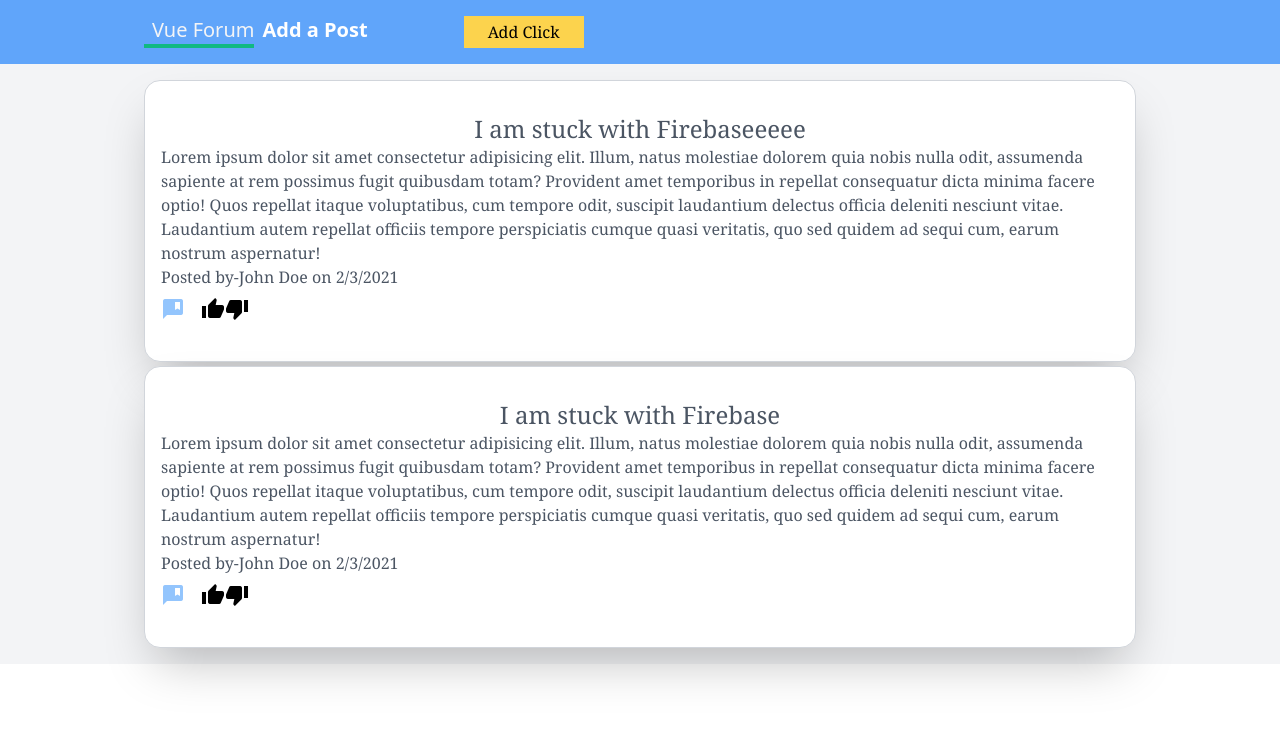
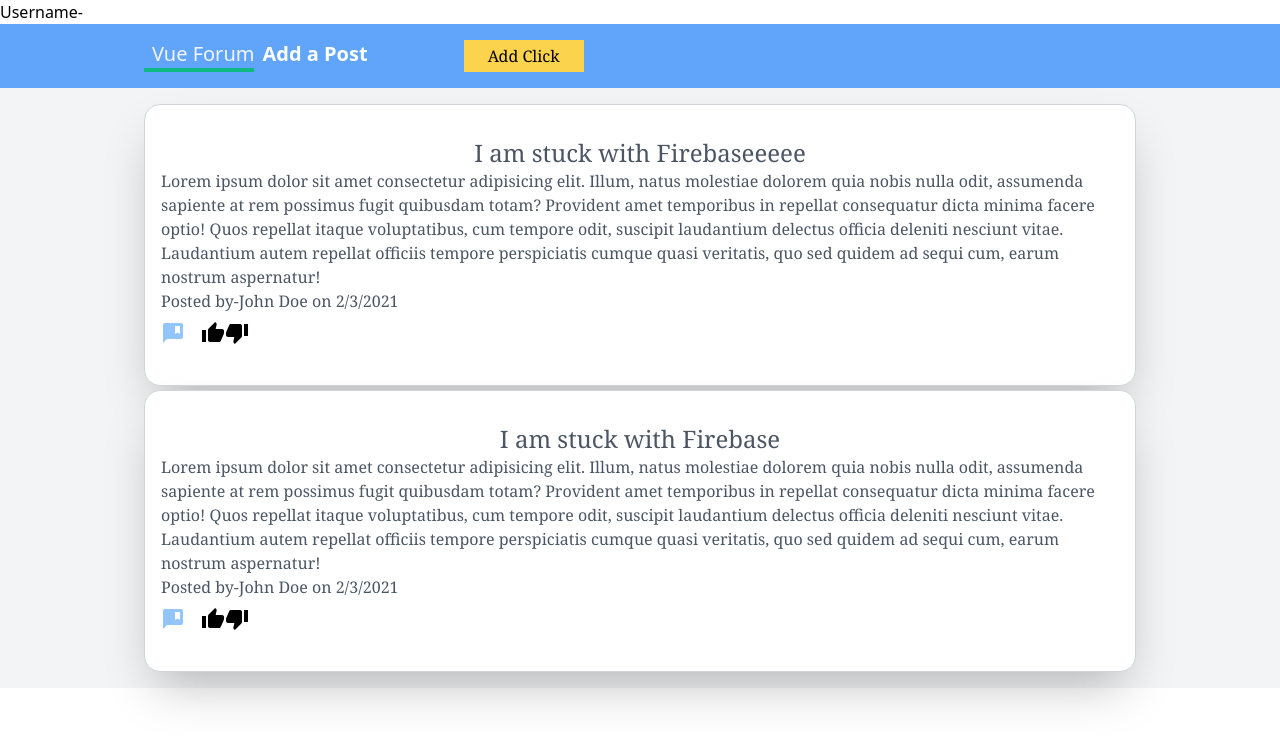
Before and after one commit to TanzimIbthesam/Vue-3, a Vue app in the folder forumapp/: page / in a window 1280 px wide. Shown: the top 744 px of the page. Built offline with nearby package versions, Linux system fonts and the light colour scheme; no server answers.

Commit message:
10-Add username and fetch the username

```diff
--- a/forumapp/src/components/Signup.vue
+++ b/forumapp/src/components/Signup.vue
@@ -11,6 +11,9 @@
                 <label for=""> <p class="pt-2">Enter your password</p></label>
 
                 <input type="password" v-model="password" class="border-b-2 border-gray-300  w-4/5 py-1" name="" id=""><br>
+                <label for="">Enter your username</label><br>
+                <input type="text" v-model="userName" class="border-b-2 border-gray-300 w-4/5  py-1" name="" id=""><br>
+
                 <button class="px-6 py-1 bg-purple-600 text-white font-serif rounded-md mt-3">SignUp</button><br>
                 <div class="mt-2">
                       <p @click="toggleSignup"  class="text-md font-serif font-light cursor-pointer" href="">{{loginmessage}}</p><br>
@@ -30,29 +33,14 @@
 
 <script>
 
-import { auth } from '../firebase/config'
+import { auth, db } from '../firebase/config'
 // import Navbar from '../views/Navbar'
 // import { ref } from 'vue'
+import Signup from '../composables/Signup'
 
 export default {
     props:['loginmessage'],
-//     setup() {
-//          const { error, signup } = useSignup()
-//     // refs
-//     const userName = ref('')
-//     const email = ref('')
-//     const password = ref('')
 
-//     // useSignup
-
-
-//     const handleSubmit = async () => {
-//       await signup(email.value, password.value, userName.value)
-//       console.log('user signed up')
-//     }
-
-//     return { userName, email, password, handleSubmit }
-//   }
 data() {
     return {
         email:'',
@@ -65,19 +53,26 @@ data() {
       toggleSignup(){
           this.$emit('toggleSignup')
       },
+
    async   handleSubmit(){
        try {
-            const user=await auth.createUserWithEmailAndPassword(this.email,this.password);
+            const res=await auth.createUserWithEmailAndPassword(this.email,this.password);
+       let newusername  =await  db.collection('users')
+       .doc(auth.currentUser.uid)
+            .set({
+                userName:this.userName
+            })
 
-            console.log(user);
-if(user){
+
+            console.log(res,newusername);
+if(res){
      this.$router.replace({name:'Posts'})
 
             }
 
 
 
-            return user;
+            return res,newusername;
 
 
 
@@ -90,7 +85,13 @@ if(user){
 
       }
 
+
     },
+    computed:{
+        async signup(){
+
+        }
+    }
 }
 
 
--- a/forumapp/src/views/Posts.vue
+++ b/forumapp/src/views/Posts.vue
@@ -1,7 +1,7 @@
 
 <template>
 <div class="home">
-{{ userName }}
+ Username-{{ username }}
   <Navbar />
 
   </div>
@@ -86,24 +86,63 @@ thumb_down
 </template>
 <script>
 import Navbar from './Navbar';
-import { auth } from '../firebase/config'
+import { auth, db } from '../firebase/config'
 export default {
+    data() {
+        return {
+            username:''
+        }
+    },
+      computed:{
+//         userName(){
+//   console.log(auth.currentUser.email);
+//   db.collection("users").doc(auth.currentUser.uid)
+//   .get()
+//   .then(doc=>{
+//       if(doc.exists){
+//           const data=doc.data();
+//           console.log(data);
+//       }else{
+//           console.log("Doc does not exists");
+//       }
+//   })
+
+//         }
+
+    },
+    created(){
+        let user=auth.currentUser;
+        if(user){
+
+       db.collection("users").doc(auth.currentUser.uid)
+  .get()
+  .then(doc=>{
+      if(doc.exists){
+          const data=doc.data();
+          console.log(data.userName);
+          this.username=data.userName;
+      }else{
+          console.log("Doc does not exists");
+      }
+  })
+        }
+
+
+    },
+
+
     components:{
         Navbar,
 
     },
-    computed:{
-        userName(){
-            let user=auth.currentUser;
-            if(user){
-                      return  auth.currentUser.email;
-            }
 
 
-        }
-    }
 
-}
+
+         }
+
+
+
 </script>
 
 <style>
```
Also changed, not shown: forumapp/src/router/index.js (+0 -9 lines).
